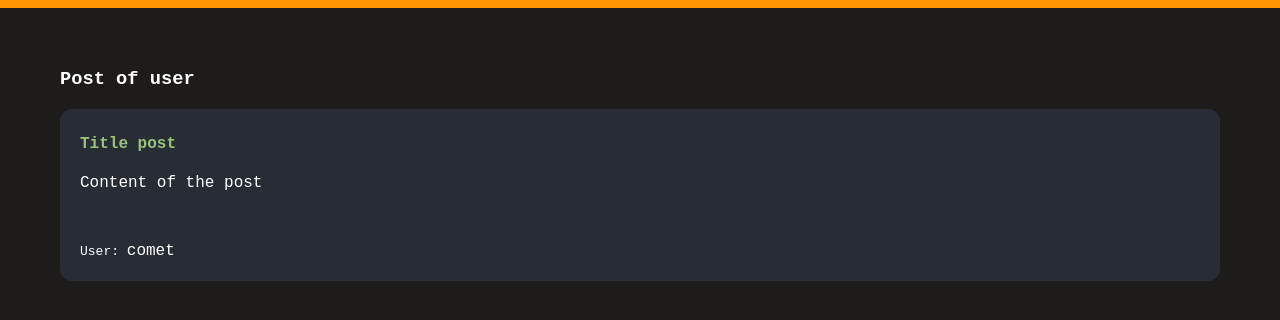
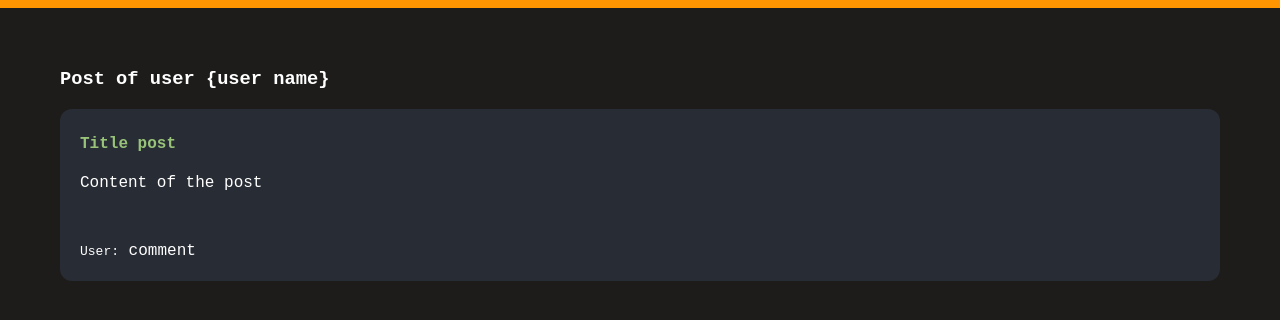
Before and after one commit to sethitz/Curso-git, a plain HTML site: page index.html in a window 1280 px wide. Shown: the part 62-382 px from the top of the page. Drawn offline with Linux system fonts and the light colour scheme; a web font is replaced by a local one.

```diff
--- a/index.html
+++ b/index.html
@@ -17,13 +17,13 @@
       <img class="logo" src="img/git.png" alt="" />
       <h1>Git practice web page</h1>
     </div>
-    <div class="container" id="container">
-        <h3>Post of user</h3>
+    <div class="container" id="content">
+        <h3>Post of user {user name}</h3>
         <div class="post">
           <h4>Title post</h4>
           <p>Content of the post</p>
           <br />
-          <p><samp>User: </samp>comet</p>
+          <p><samp>User:</samp> comment</p>
         </div>
     </div>
   </body>
```
